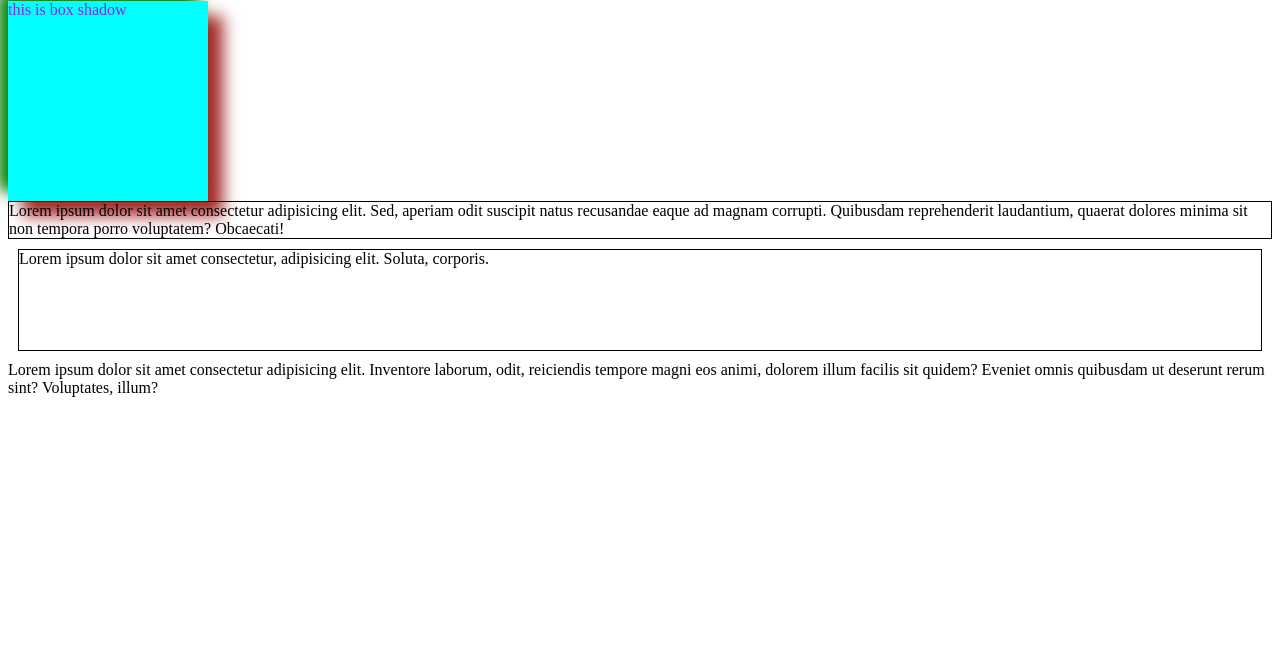
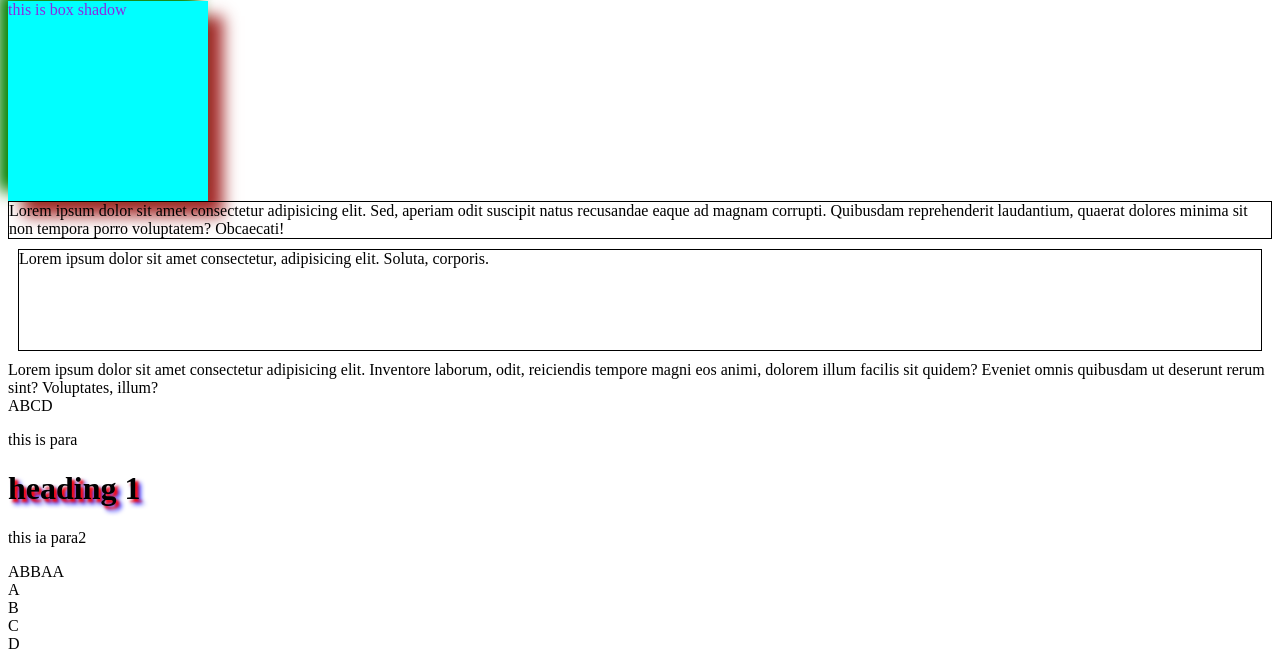
Before and after one commit to Saumya-1008/csspractice, a plain HTML site: page index.html in a window 1280 px wide. Shown: the part 701-1362 px from the top of the page. Before the commit the page ends 1106 px from the top, so only its background shows below. Drawn offline with Linux system fonts and the light colour scheme.

Commit message:
Add files via upload

```diff
--- a/index.html
+++ b/index.html
@@ -16,6 +16,18 @@
 <div class="box3">Lorem ipsum dolor sit amet consectetur adipisicing elit. Sed, aperiam odit suscipit natus recusandae eaque ad magnam corrupti. Quibusdam reprehenderit laudantium, quaerat dolores minima sit non tempora porro voluptatem? Obcaecati!</div>
 <div class="min">Lorem ipsum dolor sit amet consectetur, adipisicing elit. Soluta, corporis.</div>
 <div id="divi">Lorem ipsum dolor sit amet consectetur adipisicing elit. Inventore laborum, odit, reiciendis tempore magni eos animi, dolorem illum facilis sit quidem? Eveniet omnis quibusdam ut deserunt rerum sint? Voluptates, illum?</div>
+<div class="abcd">ABCD</div>
+<p>this is para</p>
+<h1>heading 1</h1>
+<p>this ia para2</p>
+<div class="cd">ABBAA</div>
 
+<div class="wrapper">
+    <div class="cd" id="cd1">A</div>
+    <div class="cd" id="cd2">B</div>
+    <div class="cd" id="cd3">C</div>
+    <div class="cd" id="cd4">D</div>
+</div>
+<div class="static"></div>
 </body>
 </html>
```
